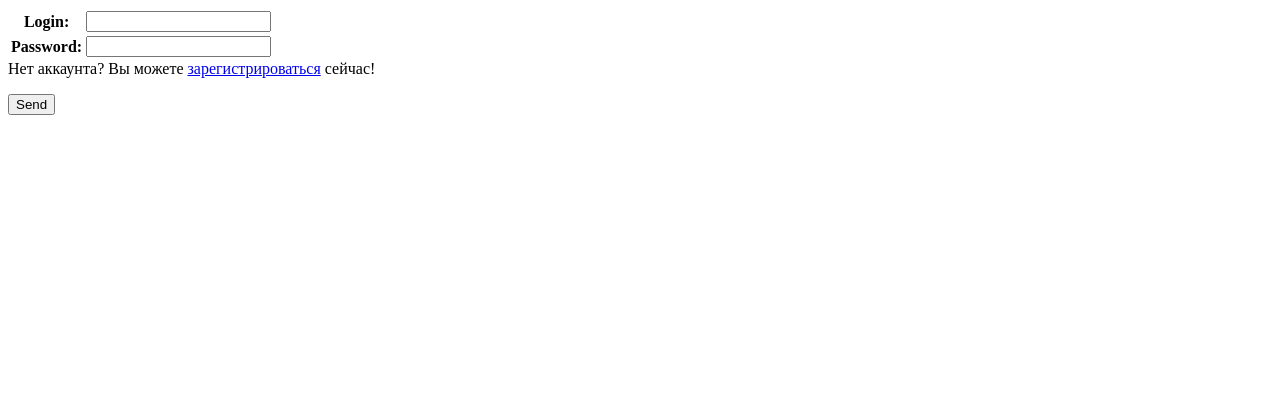
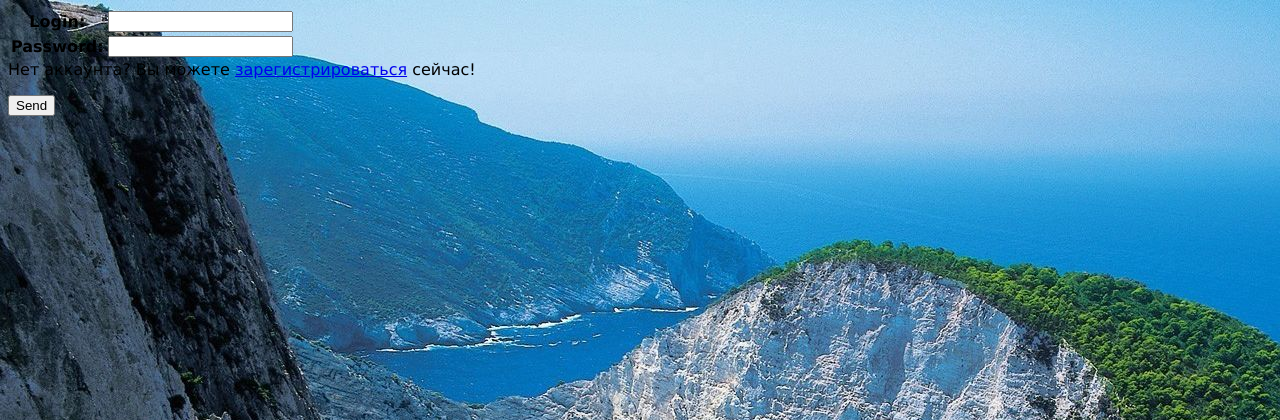
Before and after one commit to GregVetkin/django, a Django app: page /login in a window 1280 px wide. Shown: the top 420 px of the page. Run offline with Django 3.2, Linux system fonts and the light colour scheme.

Commit message:
Test login/registration

```diff
--- a/myproject/login_app/static/css/styles.css
+++ b/myproject/login_app/static/css/styles.css
@@ -1,3 +1,5 @@
-body{font-family: Verdana;}
+body{
+    font-family: Verdana;
+    background: url("../images/buhta.jpg");
+}
 h1{color: red;}
-img{width: 500px;}
--- a/myproject/login_app/templates/login.html
+++ b/myproject/login_app/templates/login.html
@@ -1,7 +1,9 @@
 <!DOCTYPE html>
+{% load static %}
 <html>
 <head>
     <meta charset="utf-8" />
+    <link rel="stylesheet", href="{% static 'css/styles.css'%}"/>
     <title>Login</title>
 </head>
 <body>
--- a/myproject/myproject/urls.py
+++ b/myproject/myproject/urls.py
@@ -19,6 +19,7 @@ from login_app.modules import registration, login
 
 
 urlpatterns = [
+    path('', login.login),
     path("reg", registration.registration),
     path("login", login.login),
 ]
```
Also changed, not shown: myproject/db.sqlite3 (deleted), 1 other file.
